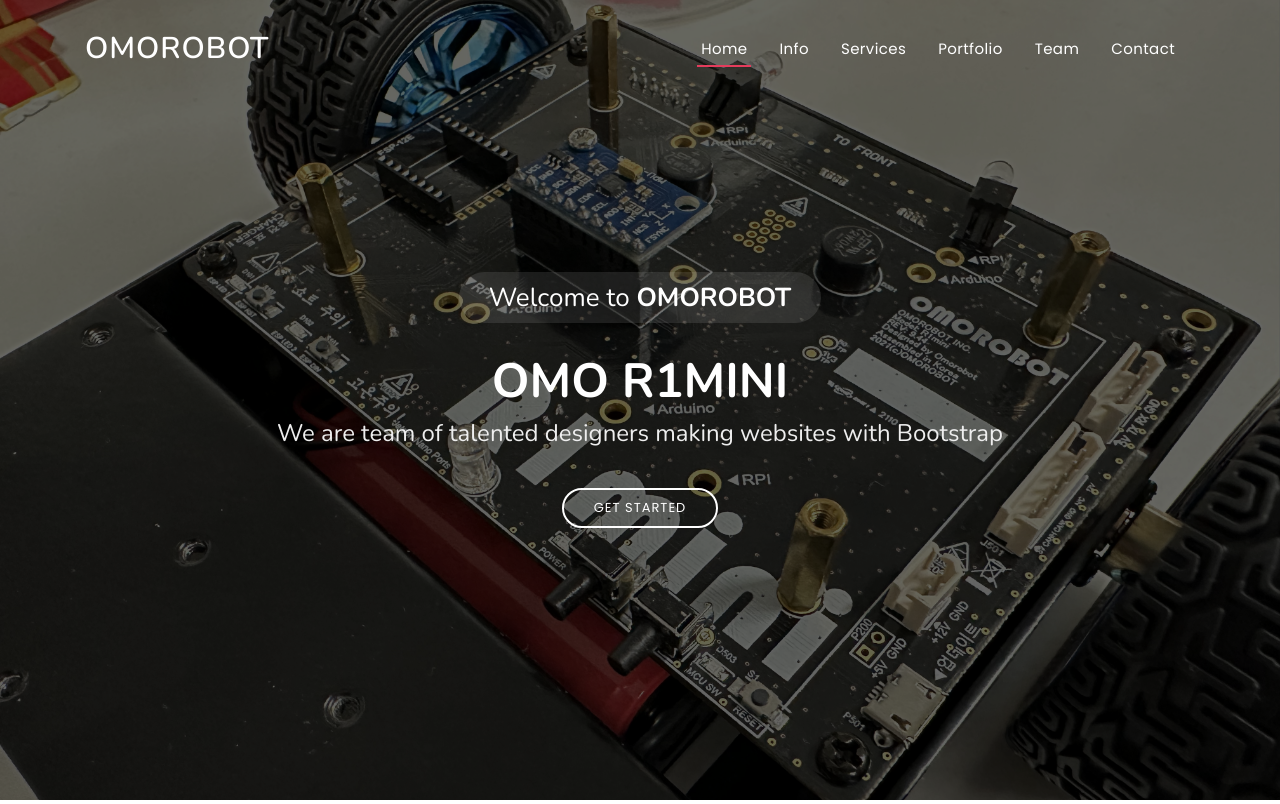
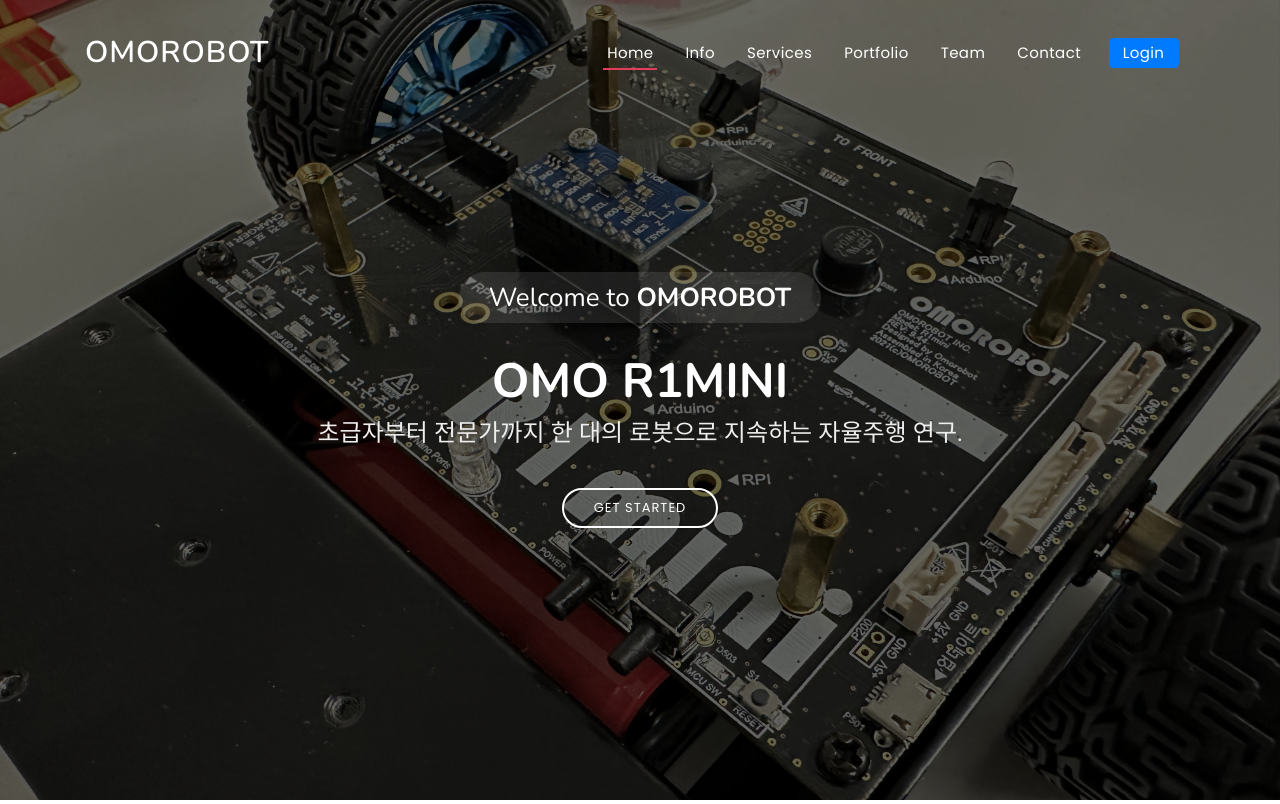
Before and after one commit to MOON-TG/mini_second, a Django app: page / in a window 1280 px wide. Shown: the top 804 px of the page. Run offline with Django 4.2, Linux system fonts and the light colour scheme; data that the repository does not hold is empty; some libraries are stand-ins or nearby versions.

Commit message:
login 버튼 삽입

```diff
--- a/webapp/static/webapp/assets/css/style.css
+++ b/webapp/static/webapp/assets/css/style.css
@@ -13,6 +13,16 @@
 body {
   font-family: "Open Sans", sans-serif;
   color: #444444;
+}
+
+#loginButton{
+  text-align: right;
+
+}
+
+.btn-primary{
+  width: 70px;
+  height: 30px;
 
 }
 
--- a/webapp/templates/webapp/info_list.html
+++ b/webapp/templates/webapp/info_list.html
@@ -61,6 +61,7 @@
           <li><a class="nav-link scrollto " href="#portfolio">Portfolio</a></li>
           <li><a class="nav-link scrollto" href="#team">Team</a></li>
           <li><a class="nav-link scrollto" href="#contact">Contact</a></li>
+          <li><a class="btn btn-primary" href="#" role="button" id="loginButton">&nbsp Login</a></li>
         </ul>
         <i class="bi bi-list mobile-nav-toggle"></i>
       </nav><!-- .navbar -->
@@ -73,7 +74,7 @@
     <div class="hero-container">
       <h3>Welcome to <strong>OMOROBOT</strong></h3>
       <h1>OMO R1MINI</h1>
-      <h2>We are team of talented designers making websites with Bootstrap</h2>
+      <h2>초급자부터 전문가까지 한 대의 로봇으로 지속하는 자율주행 연구.</h2>
       <a href="#about" class="btn-get-started scrollto">Get Started</a>
     </div>
   </section><!-- End Hero -->
```
Also changed, not shown: 1 other file.
